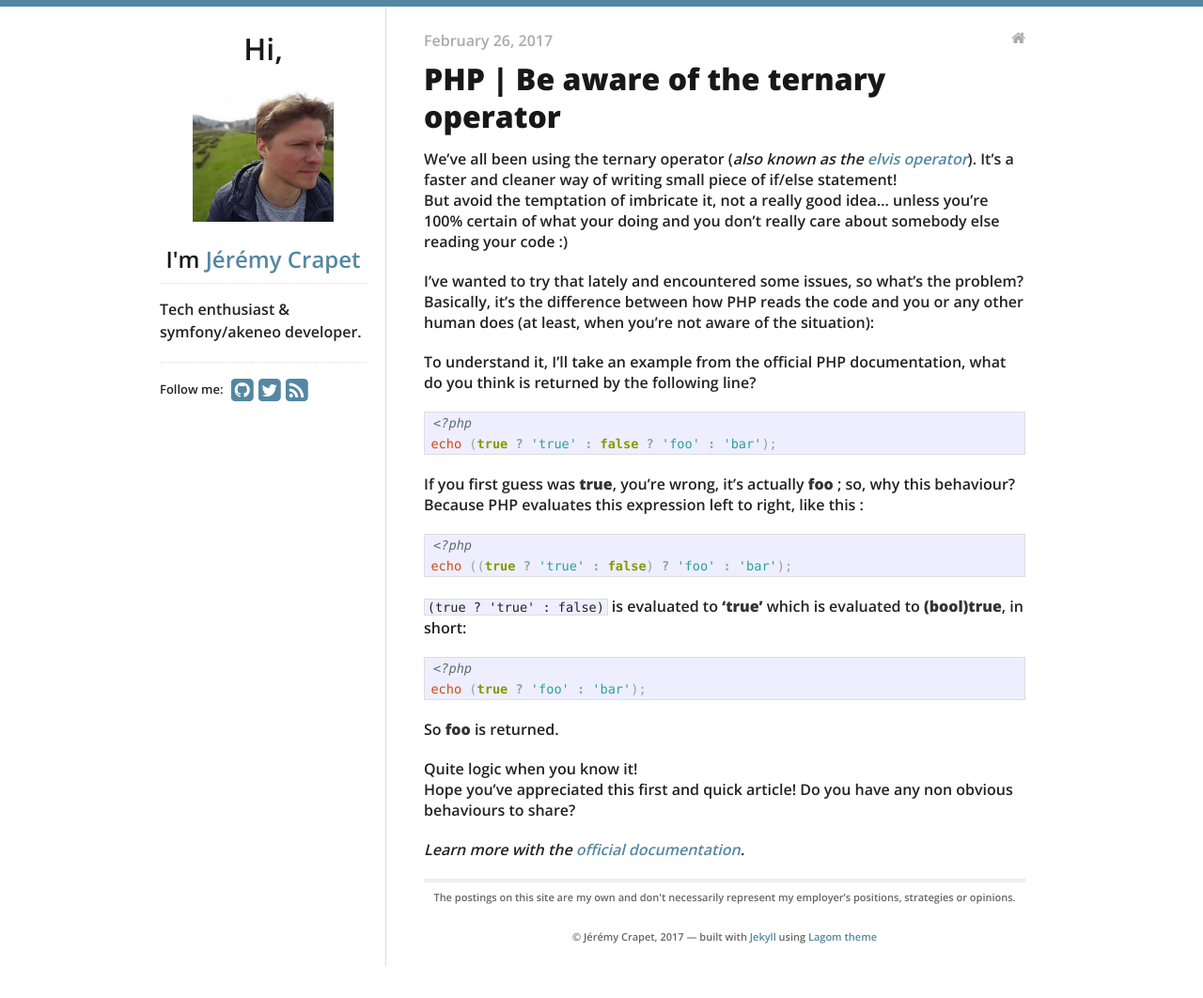
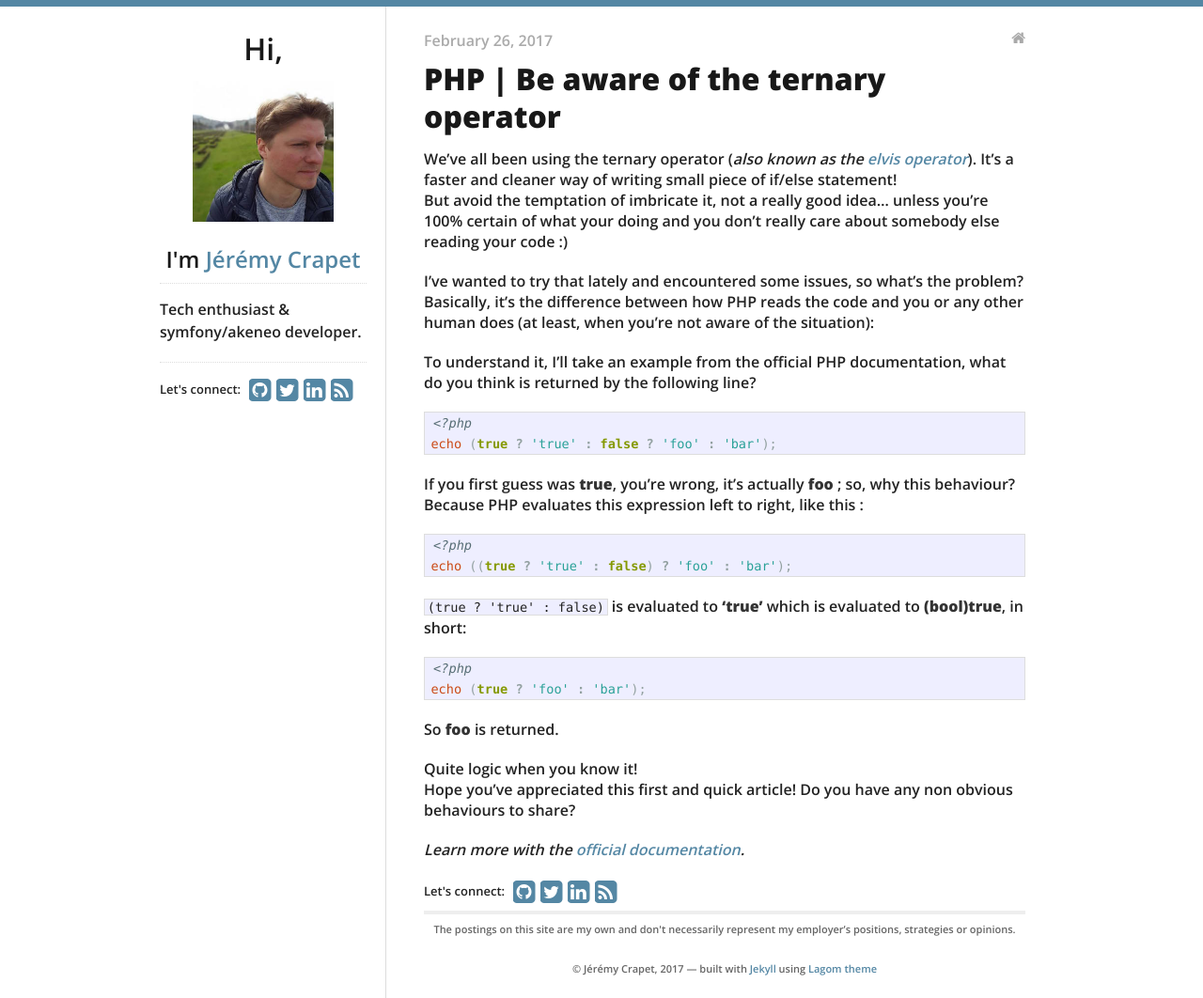
Before and after one commit to BatsaxIV/batsaxiv.github.io, a Jekyll site: the page built from _posts/2017-02-26-ternary-operator-strange-behaviour.md, in a window 1280 px wide. Shown: the whole page at 94% size. Built offline with Jekyll 4.4.1, drawn with Linux system fonts in a browser that asks for light colours; nearby versions of some CDN libraries; comment, search, counter and statistics services are not loaded; before the commit the page ends 1028 px from its top, so only the background shows below that.

Commit message:
update social links

```diff
--- a/_data/theme.yml
+++ b/_data/theme.yml
@@ -13,14 +13,14 @@ social:
   twitter: '@BatsaxIV'
   #facebook:
   #tumblr:
-  #linkedin:
+  linkedin: jeremycrapet
   #gplus:
   #gravatar: jcrapet@altima-agency.com
 
 # "Hi, I'm _______"
 name: Jérémy Crapet
 email: jeremy.crapet@gmail.com
-tagline: "change me"
+tagline: "why not?"
 
 # Google Analytics key, leave blank to ignore
 google_analytics_key: UA-92366214-1
--- a/_includes/social.html
+++ b/_includes/social.html
@@ -1,4 +1,4 @@
-Follow me:
+Let's connect:
 <div id="stalker">
   {% if site.data.theme.social.github %}
   <a title="{{ site.data.theme.social.github }} on Github" href="https://github.com/{{ site.data.theme.social.github }}">
--- a/_layouts/post.html
+++ b/_layouts/post.html
@@ -28,6 +28,10 @@ layout: default
   </div>
 {% endif %}
 
+<div id="social">
+  {% include social.html %}
+</div>
+
 {% if page.comments %}
   <div id="disqus_thread"></div>
   <script>
```
